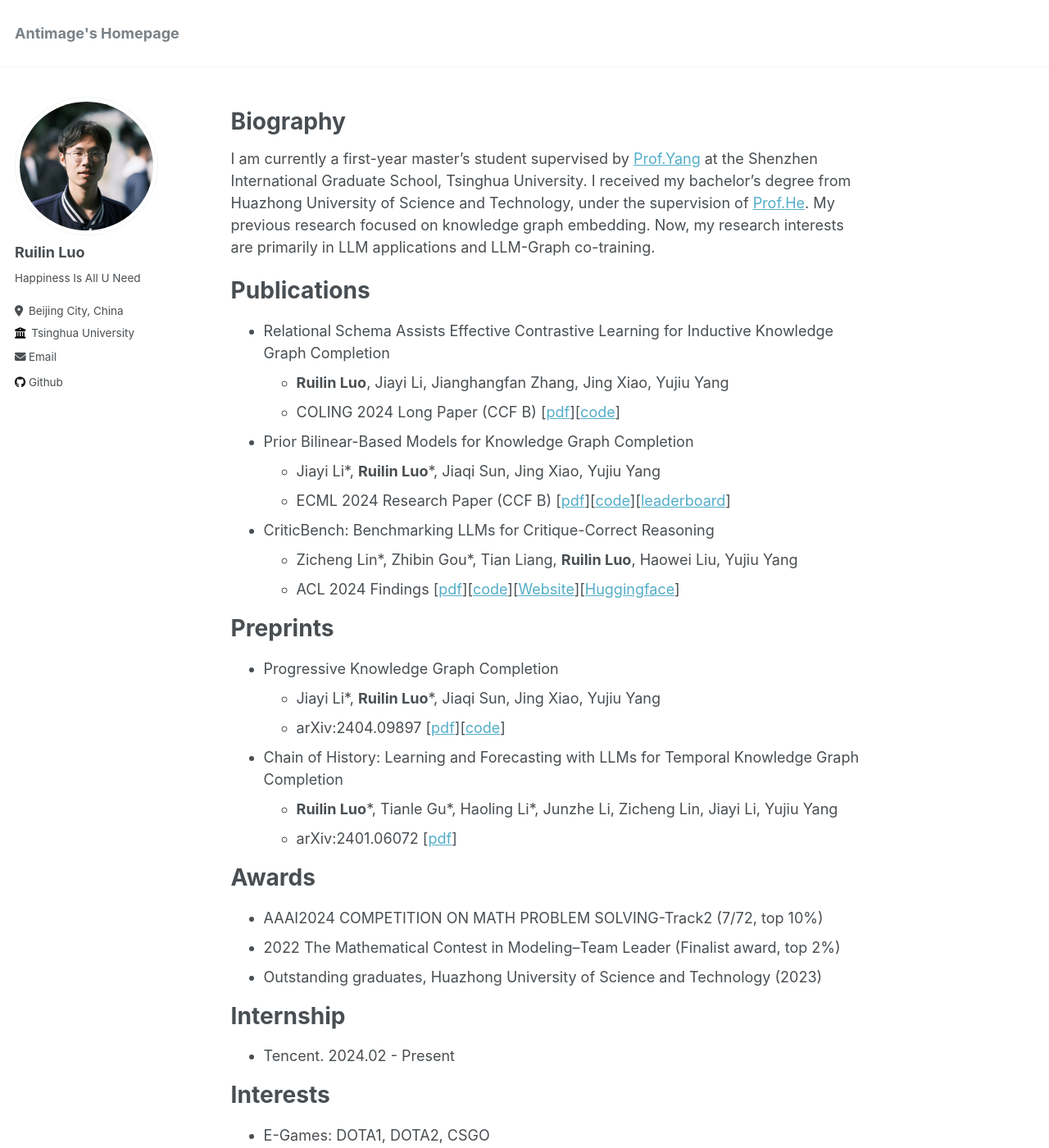
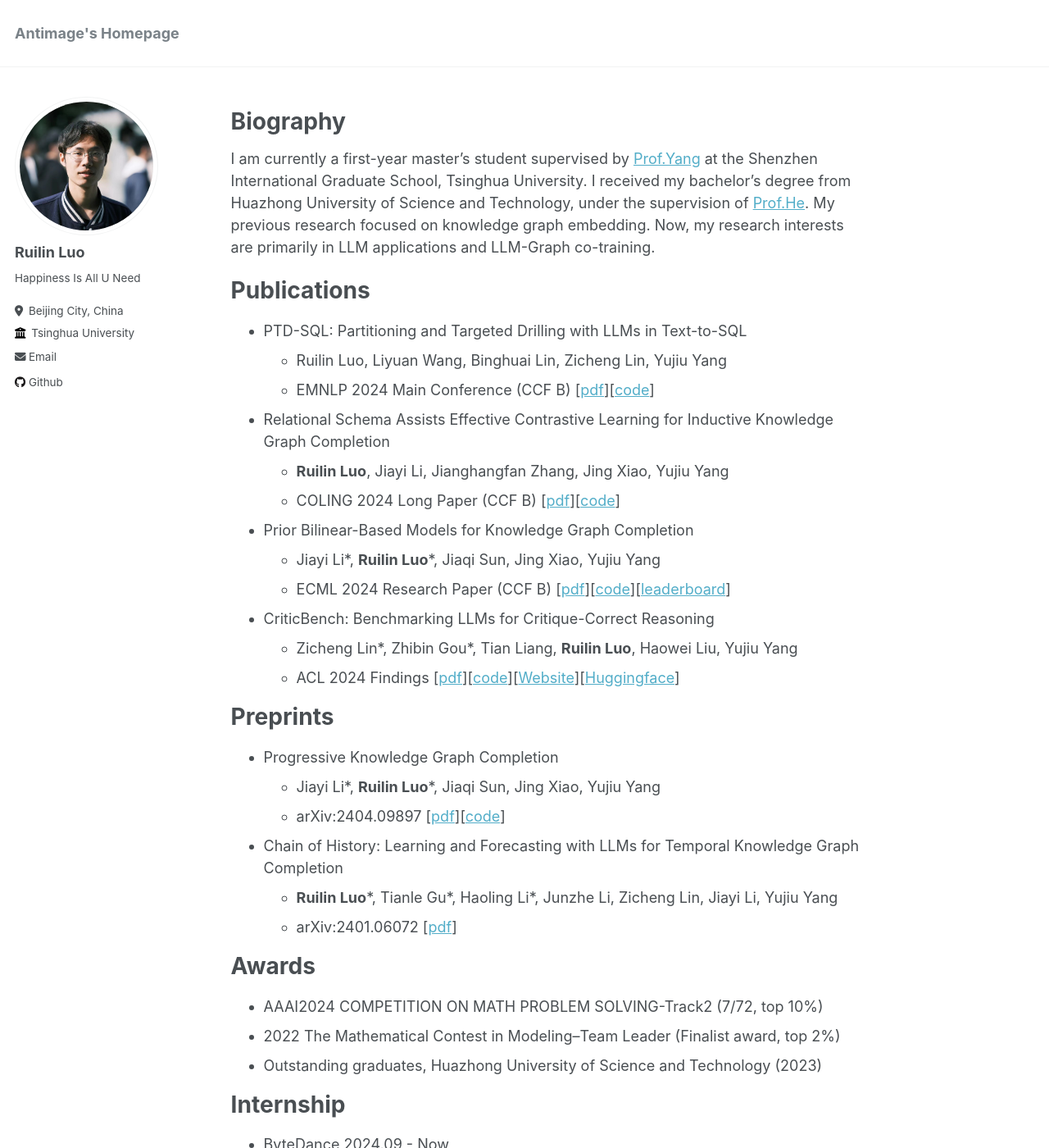
Before and after one commit to lrlbbzl/lrlbbzl.github.io, a Jekyll site: the page built from _pages/about.md, in a window 1280 px wide and 1400 px high. Shown: the whole window at 82% size. Built offline with Jekyll 4.4.1, drawn with Linux system fonts in a browser that asks for light colours; some of the changed text lies outside the part shown.

Commit message:
Update about.md

```diff
--- a/_pages/about.md
+++ b/_pages/about.md
@@ -13,6 +13,9 @@ I am currently a first-year master's student supervised by [Prof.Yang](https://w
 
 Publications
 ======
+* PTD-SQL: Partitioning and Targeted Drilling with LLMs in Text-to-SQL
+  * Ruilin Luo, Liyuan Wang, Binghuai Lin, Zicheng Lin, Yujiu Yang
+  * EMNLP 2024 Main Conference (CCF B) [[pdf](https://arxiv.org/abs/2409.14082)][[code](https://github.com/lrlbbzl/PTD-SQL)]
 * Relational Schema Assists Effective Contrastive Learning for Inductive Knowledge Graph Completion
   * **Ruilin Luo**, Jiayi Li, Jianghangfan Zhang, Jing Xiao, Yujiu Yang
   * COLING 2024 Long Paper (CCF B) [[pdf](https://aclanthology.org/2024.lrec-main.1139/)][[code](https://github.com/lrlbbzl/PReSA)]
@@ -40,7 +43,8 @@ Awards
 
 Internship
 =====
-* Tencent. 2024.02 - Present
+* ByteDance 2024.09 - Now
+* Tencent. 2024.02 - 2024.07
 
 Interests
 =====
```
